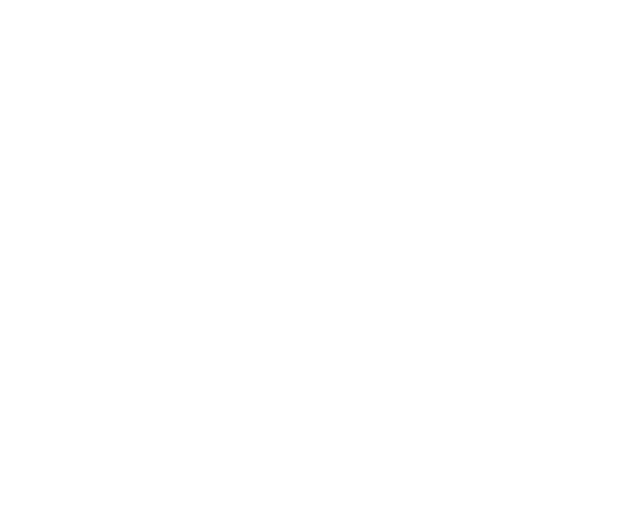
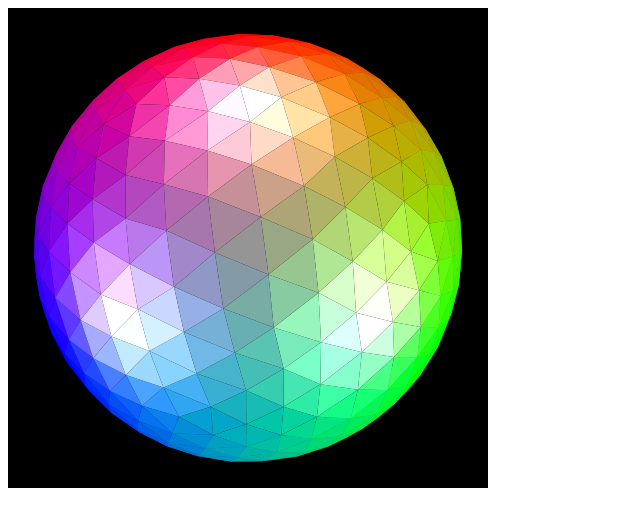
Before and after one commit to willbamford/polygonts, a website built with Parcel: page src/index.html in a window 1280 px wide. Shown: the whole page, without its empty margins (0-640 px from the left). Built offline with nearby package versions, Linux system fonts and the light colour scheme.

Commit message:
Working demo

```diff
--- a/package.json
+++ b/package.json
@@ -17,5 +17,8 @@
     "parcel-bundler": "^1.12.4",
     "prettier": "^1.19.1",
     "typescript": "^3.7.5"
+  },
+  "dependencies": {
+    "math": "^0.0.3"
   }
 }
--- a/src/Renderer.ts
+++ b/src/Renderer.ts
@@ -1,11 +1,11 @@
-import { Surface } from 'surfaces/Surface'
-import { Scene } from 'Scene'
-import { Vector3 } from 'math/Vector3'
-import { Polygon } from 'entities/Polygon'
-import { Camera } from 'cameras/Camera'
-import { Light } from 'lights/Light'
-import { Model } from 'entities/Model'
-import { Color } from 'math/Color'
+import { Surface } from './surfaces/Surface'
+import { Scene } from './Scene'
+import { Vector3 } from './math/Vector3'
+import { Polygon } from './entities/Polygon'
+import { Camera } from './cameras/Camera'
+import { Light } from './lights/Light'
+import { Model } from './entities/Model'
+import { Color } from './math/Color'
 
 type RendererParameters = {
   surface: Surface
@@ -52,8 +52,8 @@ export class Renderer {
     this.cull(polygons, camera)
     this.depthSort(polygons)
     this.light(polygons, lights, camera)
-    // this.project(models, camera, surface)
-    // this.draw(polygons, surface)
+    this.project(models, camera, surface)
+    this.draw(polygons, surface)
 
     surface.render()
   }
--- /dev/null
+++ b/src/demos/ShinyBall.ts
@@ -0,0 +1,114 @@
+import { Sphere } from '../meshes/Sphere'
+import { Model } from '../entities/Model'
+import { Fn } from '../Fn'
+import { Material } from '../Material'
+import { Color } from '../math/Color'
+import { Vector3 } from '../math/Vector3'
+import { Scene } from '../Scene'
+import { PerspectiveCamera } from '../cameras/PerspectiveCamera'
+import { Light } from '../lights/Light'
+import { Entity } from '../Entity'
+import { Renderer } from '../Renderer'
+import { Engine } from '../Engine'
+import { CanvasSurface } from '../surfaces/CanvasSurface'
+
+export class ShinyBallDemo {
+  constructor() {
+    const container = document.createElement('div')
+    document.body.appendChild(container)
+
+    const mesh = Sphere.create({
+      levelOfDetail: 3,
+      spikiness: 0.0,
+    })
+    const model = Model.createFromMesh(mesh)
+    Fn.each(model.polygons, polygon => {
+      polygon.material = new Material({
+        specular: new Color({ r: 1, g: 1, b: 1 }),
+        shininess: 10,
+      })
+    })
+
+    const width = 480
+    const height = 480
+    const aspectRatio = width / height
+
+    const surface = new CanvasSurface({
+      container,
+      width,
+      height,
+    })
+    const scene = new Scene()
+    const camera = new PerspectiveCamera({
+      aspectRatio,
+    })
+
+    const redLight = new Light({
+      color: Color.RED.clone(),
+      specular: new Color({ r: 0.7, g: 0.7, b: 0.7 }),
+      forward: new Vector3(0, 1, 0),
+    })
+
+    const greenLight = new Light({
+      color: Color.GREEN.clone(),
+      specular: new Color({ r: 0.7, g: 0.7, b: 0.7 }),
+      forward: new Vector3(1, 0, 0),
+    })
+
+    const blueLight = new Light({
+      color: Color.BLUE.clone(),
+      specular: new Color({ r: 0.7, g: 0.7, b: 0.7 }),
+      forward: new Vector3(0, 0, 1),
+    })
+
+    const root = new Entity()
+    root
+      .addChild(model)
+      .addChild(camera)
+      .addChild(redLight)
+      .addChild(greenLight)
+      .addChild(blueLight)
+    scene.root = root
+    scene.revalidate()
+
+    const renderer = new Renderer({
+      surface,
+      scene,
+    })
+
+    const eye = new Vector3(5, 5, 5)
+    const target = new Vector3(0, 0, 0)
+    let angle = 0
+    const scale = 4
+    model.scale.setScalar(scale)
+
+    camera.position = eye
+
+    const frame = (delta: number) => {
+      angle += delta / 1000
+      if (angle > 360) angle -= 360
+
+      model.rotation.setRotationY(angle)
+      camera.lookAt(target)
+      scene.update(delta)
+      renderer.render()
+    }
+
+    scene.update(0)
+    frame(0)
+
+    const engine = new Engine({
+      onTick: function(delta) {
+        frame(delta)
+      },
+    })
+
+    const toggleEngine = function() {
+      if (!engine.isRunning) engine.start()
+      else engine.stop()
+    }
+
+    surface.container.addEventListener('click', toggleEngine)
+    surface.container.addEventListener('touchend', toggleEngine)
+  }
+}
--- a/src/entities/Model.ts
+++ b/src/entities/Model.ts
@@ -98,7 +98,7 @@ export class Model extends Entity {
     }
   }
 
-  static createFromMesh(mesh: Mesh, opts: ModelParameters): Model {
+  static createFromMesh(mesh: Mesh, opts: ModelParameters = {}): Model {
     const mergedOpts = Fn.merge(opts, this.getOptsForMesh(mesh))
     return new Model(mergedOpts)
   }
--- a/src/index.ts
+++ b/src/index.ts
@@ -1,10 +1,3 @@
-import { Entity } from './Entity'
-import { Vector3 } from './math/Vector3'
-import { Matrix3 } from './math/Matrix3'
-import { Model } from './entities/Model'
+import { ShinyBallDemo } from './demos/ShinyBall'
 
-const e = new Entity({
-  position: new Vector3(),
-  rotation: new Matrix3(),
-  scale: new Vector3(),
-})
+const demo = new ShinyBallDemo()
--- a/src/lights/Light.ts
+++ b/src/lights/Light.ts
@@ -1,5 +1,5 @@
-import { Entity } from 'Entity'
-import { Color } from 'math/Color'
+import { Entity } from '../Entity'
+import { Color } from '../math/Color'
 
 type LightParameters = ConstructorParameters<typeof Entity>[0] & {
   color?: Color
--- a/src/meshes/Icosahedron.ts
+++ b/src/meshes/Icosahedron.ts
@@ -1,4 +1,4 @@
-import { Mesh } from 'Mesh'
+import { Mesh } from '../Mesh'
 import { Vector3 } from '../math/Vector3'
 
 // See: http://gamedev.stackexchange.com/a/31312/31803
--- a/src/meshes/Sphere.ts
+++ b/src/meshes/Sphere.ts
@@ -1,7 +1,7 @@
 import { Icosahedron } from './Icosahedron'
 import { Vector3 } from '../math/Vector3'
-import { Fn } from 'Fn'
-import { Mesh, Face } from 'Mesh'
+import { Fn } from '../Fn'
+import { Mesh, Face } from '../Mesh'
 
 type Int = number
 
--- a/src/surfaces/CanvasSurface.ts
+++ b/src/surfaces/CanvasSurface.ts
@@ -62,8 +62,9 @@ export class CanvasSurface implements Surface {
   }
 
   clear(): void {
-    throw new Error('Method not implemented.')
+    this.context.clearRect(0, 0, this.width, this.height)
   }
+
   polygon(points: Vector3[], color: Color): void {
     const len = points.length
 
--- a/tsconfig.json
+++ b/tsconfig.json
@@ -1,9 +1,8 @@
 {
   "compilerOptions": {
-    "baseUrl": "./src",
     "lib": ["dom", "es2019"],
     "module": "esnext",
     "moduleResolution": "node"
   },
-  "include": ["src/**/*"]
+  "include": ["src/**/*", "demos"]
 }
```
Also changed, not shown: src/Scene.ts (+6 -6 lines), src/index.html (+0 -1 lines), 2 other files.
